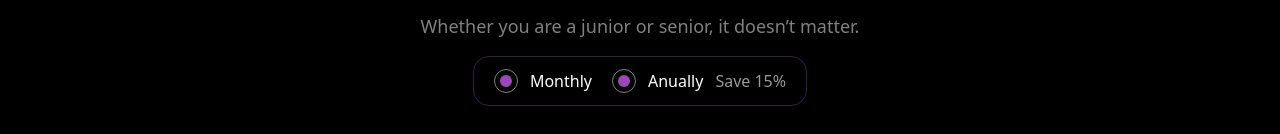
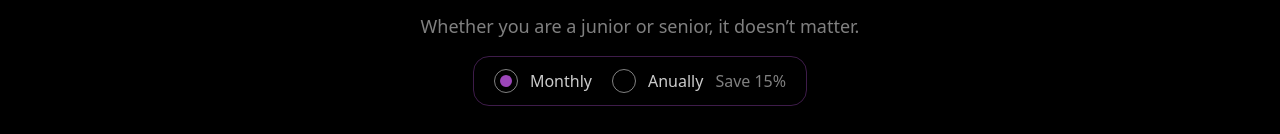
Before and after one commit to RaulSchiop/CVBoost, a Next.js app in the folder frontend/: page / in a window 1280 px wide. Shown: the part 2516-2650 px from the top of the page. Built offline with nearby package versions, Linux system fonts and the light colour scheme.

Commit message:
monthly and anually toggle done

```diff
--- a/frontend/src/Components/Cards/PricingCards.tsx
+++ b/frontend/src/Components/Cards/PricingCards.tsx
@@ -1,20 +1,43 @@
-export default function PriceingCards() {
+interface PricingProps {
+   toggle: boolean;
+   setToggle?: (seter: boolean) => void;
+}
+
+export default function PriceingCards({ toggle, setToggle }: PricingProps) {
    return (
       <div>
          <div className="flex mt-4 px-5 py-3 border-accent-500/40 border-1 rounded-2xl gap-5">
             {/* toggle dif */}
             <div className="flex gap-3 justify-center items-center">
-               <div className=" rounded-full border-white/50 border-1 h-6 w-6 flex items-center justify-center">
-                  <div className=" rounded-full bg-accent-500 h-3 w-3 "></div>
+               <div
+                  className=" rounded-full border-white/50 border-1 h-6 w-6 flex items-center justify-center"
+                  onClick={() => setToggle?.(false)}
+               >
+                  <div
+                     className={` rounded-full ${
+                        toggle === false ? "bg-accent-500" : ""
+                     }  h-3 w-3 `}
+                  ></div>
                </div>
-               <p className="text-white">Monthly</p>
+               <p className="text-white/80">Monthly</p>
             </div>
             <div className="flex gap-3 justify-center items-center">
-               <div className=" rounded-full border-white/50 border-1 h-6 w-6 flex items-center justify-center">
-                  <div className=" rounded-full bg-accent-500 h-3 w-3 "></div>
+               <div
+                  className=" rounded-full border-white/50 border-1 h-6 w-6 flex items-center justify-center"
+                  onClick={() => setToggle?.(true)}
+               >
+                  <div
+                     className={` rounded-full ${
+                        toggle && "bg-accent-500"
+                     }  h-3 w-3 `}
+                  ></div>
                </div>
-               <p className="text-white">Anually</p>
-               <p className="text-white/60">Save 15%</p>
+               <p className="text-white/80">Anually</p>
+               <p
+                  className={`${toggle ? "text-accent-500/80" : "text-white/50"} `}
+               >
+                  Save 15%
+               </p>
             </div>
          </div>
       </div>
--- a/frontend/src/app/page.tsx
+++ b/frontend/src/app/page.tsx
@@ -7,7 +7,7 @@ import Title from "@/Components/Text/Title";
 import Image from "next/image";
 import Link from "next/link";
 import { motion } from "motion/react";
-import { JSX } from "react";
+import { JSX, useState } from "react";
 import List from "@/Components/List/ClasicList";
 import MainCard from "@/Components/Cards/MainCard";
 import ToolsSection from "@/Components/Cards/ThirdCardSectionMainPage";
@@ -87,6 +87,8 @@ const whatHelpsYou: {
 ];
 
 export default function Home() {
+   const [toggle, setToggle] = useState<boolean>(false);
+
    return (
       <div className="min-h-screen flex flex-col overflow-x-hidden">
          <div className="flex flex-col items-center pt-30 gap-6 p-10 min-h-screen ">
@@ -186,7 +188,7 @@ export default function Home() {
                <p className="text-white/50 mt-2 text-lg">
                   Whether you are a junior or senior, it doesn’t matter.
                </p>
-               <PriceingCards></PriceingCards>
+               <PriceingCards toggle={toggle} setToggle={setToggle}></PriceingCards>
             </div>
          </motion.div>
          <Footer></Footer>
```
